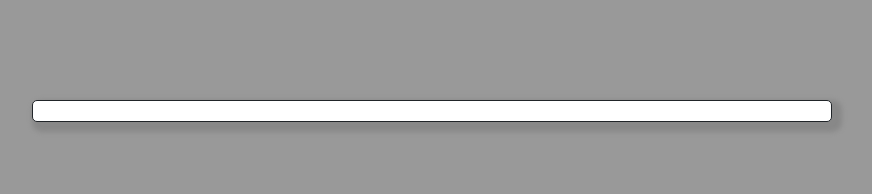
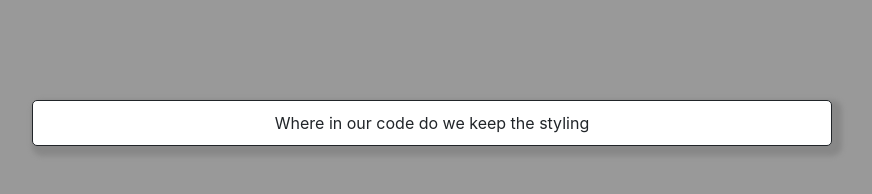
Before and after one commit to cqyates/SoYouThinkYouCanCode, a plain HTML site: page index.html in a window 1280 px wide. Both pictures are taken after a click on the button "Start". Shown: the whole page, without its empty margins (208-1080 px from the left). Drawn offline with nearby package versions, Linux system fonts and the light colour scheme.

Commit message:
question card appears

```diff
--- a/index.html
+++ b/index.html
@@ -28,6 +28,10 @@
         </p>
         <button class="btn btn-danger" id="start-btn">Start</button>
       </div>
+
+      <div class="hide" id="question-card">
+        <div id="question-title">Question goes here</div>
+      </div>
     </div>
 
     <script src="script.js"></script>
--- a/script.js
+++ b/script.js
@@ -52,12 +52,23 @@ var questions = [
   }
 ];
 
+var Q = 0;
+
 var startBtn = document.getElementById('start-btn');
 var startScreenEl = document.getElementById('start-screen');
+var questionTitleEl = document.getElementById('question-title');
+var questionCardEl = document.getElementById('question-card');
+
+function getQuestion() {
+  var currentQuestion = questions[Q];
+
+  questionTitleEl.textContent = currentQuestion.question;
+}
 
 function startQuiz() {
   startScreenEl.setAttribute('class', 'hide');
-  console.log('start');
+  questionCardEl.removeAttribute('class');
+  getQuestion();
 }
 
 startBtn.addEventListener('click', startQuiz);
```
